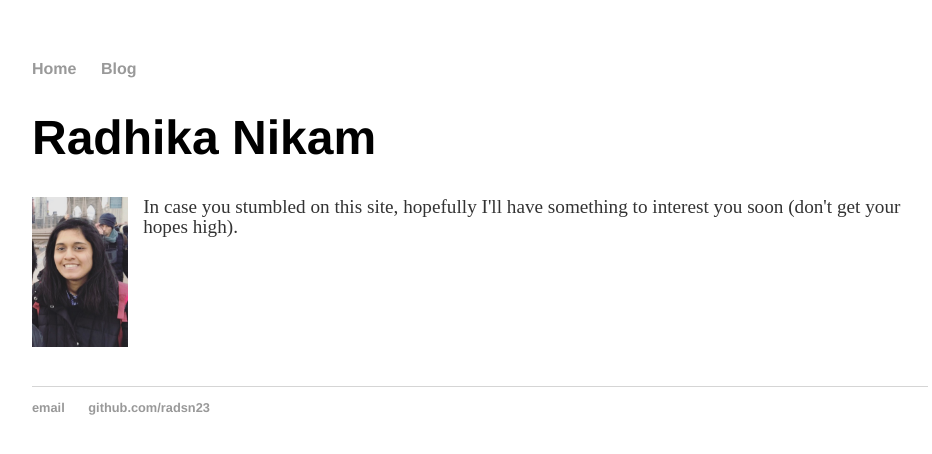
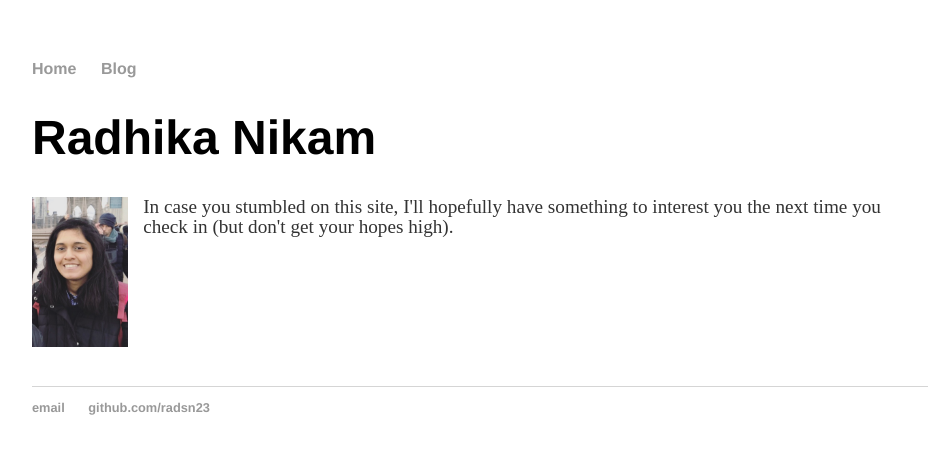
Before and after one commit to radsn23/radsn23.github.io, a Jekyll site: the page built from index.html, in a window 1280 px wide. Shown: the top 454 px of the page, without its empty margins (160-1092 px from the left). Built offline with Jekyll 4.4.1, drawn with Linux system fonts in a browser that asks for light colours; the list of posts is cut into pages by our own code.

Commit message:
another update

```diff
--- a/index.html
+++ b/index.html
@@ -5,5 +5,5 @@ title: Radhika Nikam's site..for now
 <div class="blurb">
 	<h1>Radhika Nikam</h1>
     <img src ="/assets/brbimage.jpg" style ="float:left; max-width:150px;max-height:150px;padding-right:15px;">
-    <p>In case you stumbled on this site, hopefully I'll have something to interest you soon (don't get your hopes high).</p>
+    <p>In case you stumbled on this site, I'll hopefully have something to interest you the next time you check in (but don't get your hopes high).</p>
 </div>
```
